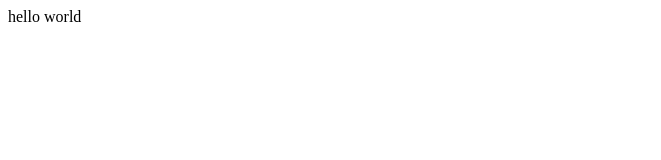
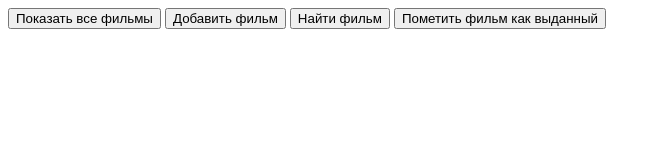
Before and after one commit to KENMAKOZUE/cinema-admin, a plain HTML site: page index.html in a window 1280 px wide. Shown: the whole page, without its empty margins (0-661 px from the left). Drawn offline with Linux system fonts and the light colour scheme.

Commit message:
add css and js

```diff
--- a/index.html
+++ b/index.html
@@ -3,9 +3,23 @@
 <head>
     <meta charset="UTF-8">
     <meta name="viewport" content="width=device-width, initial-scale=1.0">
+    <link rel='stylesheet' href="style.css">
     <title>Document</title>
 </head>
 <body>
-    hello world
+    <div class="container">
+    <button id="show-film-btn">
+        Показать все фильмы
+    </button>
+    <button id="add-film">
+        Добавить фильм
+    </button>
+    <button id="search=film">
+        Найти фильм
+    </button>
+    <button id="mark-film-btn">
+        Пометить фильм как выданный
+    </button>
+</div>
 </body>
 </html>
```
Also changed, not shown: script.js (added), style.css (added).
